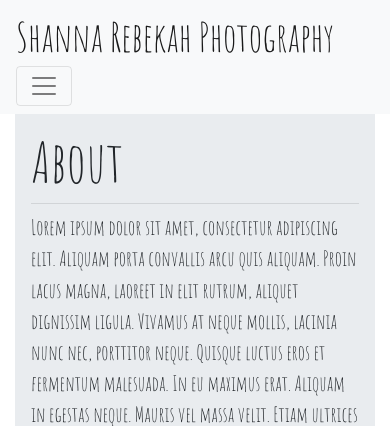
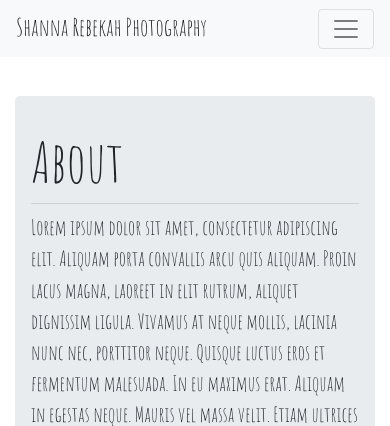
Before and after one commit to ConnorCairns/Shanna-Rebekah-Portfolio-Website, a Flask app: page /about/ in a window 390 px wide. Shown: the top 426 px of the page. Run offline with Flask 2, Linux system fonts and the light colour scheme; some libraries are stand-ins or nearby versions.

Commit message:
pls fix mobile

```diff
--- a/static/css/style.css
+++ b/static/css/style.css
@@ -7,3 +7,9 @@ body {
 p {
     font-size: 1.3rem;
 }
+
+@media (max-width: 575.98px) {
+    #navbar-media {
+        font-size: 1.5rem;
+    }
+}
--- a/templates/includes/navbar.html
+++ b/templates/includes/navbar.html
@@ -1,7 +1,7 @@
 <nav class="navbar fixed-top navbar-expand-sm navbar-light bg-light">
     <div class="container-fluid">
         <a class="navbar-brand" href="/">
-            <span class="h1">Shanna Rebekah Photography</span>
+            <span class="h1" id="navbar-media">Shanna Rebekah Photography</span>
         </a>
         <button class="navbar-toggler" type="button" data-toggle="collapse" data-target="#navbar" aria-controls="navbar" aria-expanded="false"
             aria-label="Toggle navigation">
--- a/templates/index.html
+++ b/templates/index.html
@@ -27,7 +27,7 @@
             <img src="{{url_for('static',filename='BlackWhitePortrait1.JPG')}}" class="img-fluid rounded" alt="Responsive image">
             <br></br>
         </div>
-        <div class="col-sm" id="last">
+        <div class="col-sm">
             <img src="{{url_for('static',filename='Charlotte1.JPG')}}" class="img-fluid rounded" alt="Responsive image">
         </div>
     </div>
```
